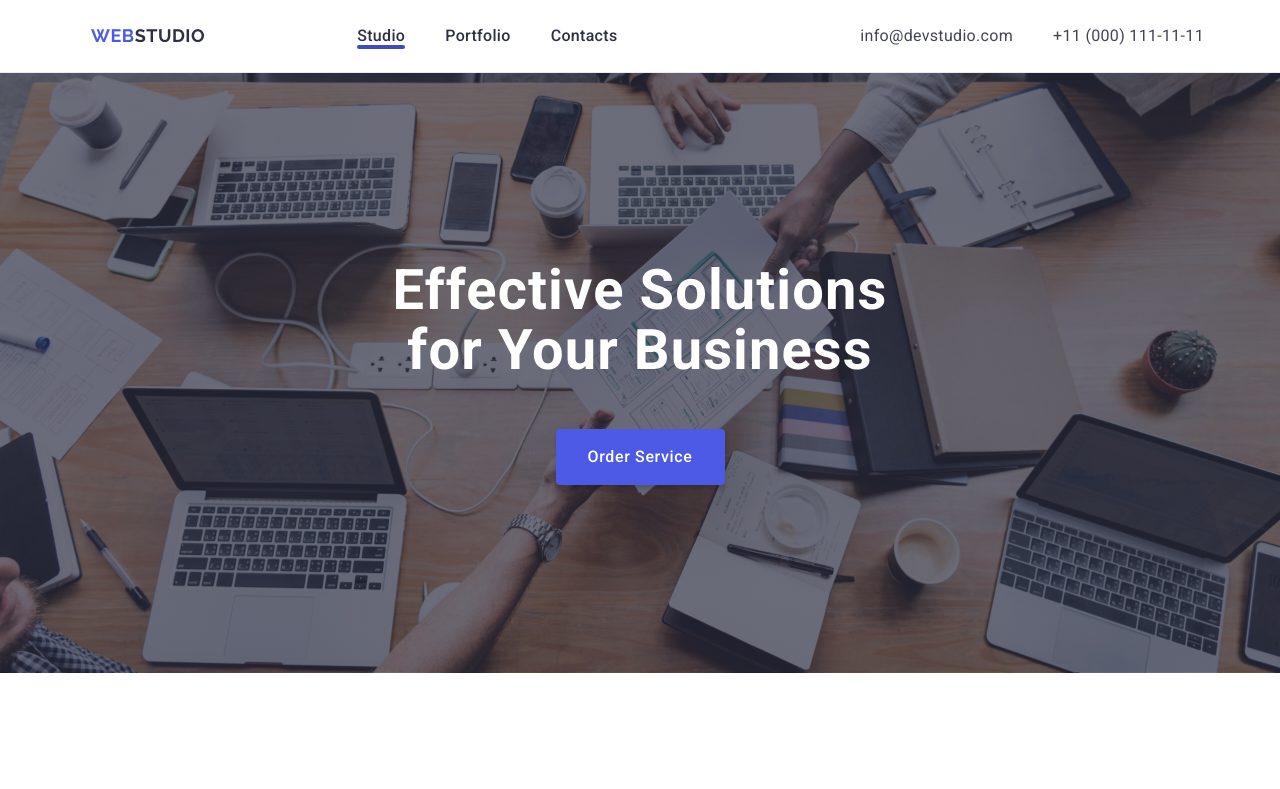
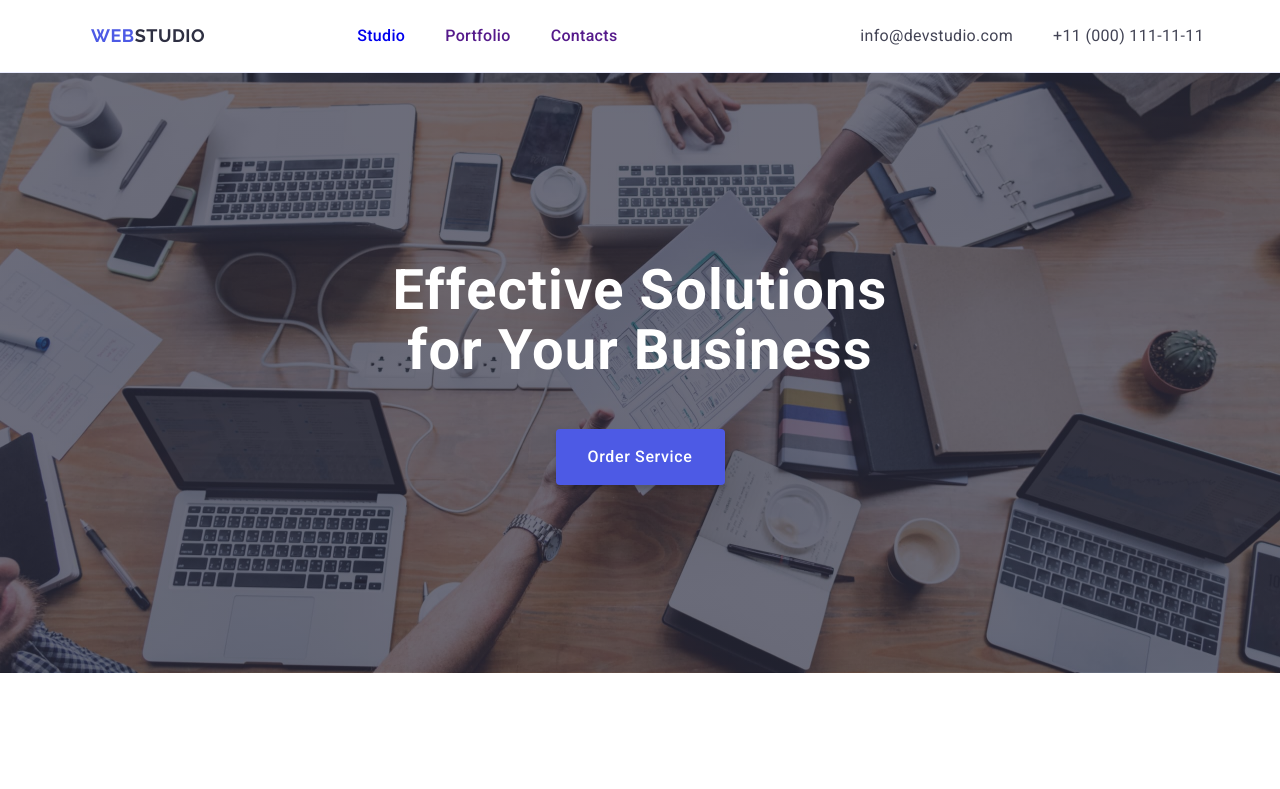
Before and after one commit to NatalinaMatioshko/goit-markup-hw-04, a plain HTML site: page index.html in a window 1280 px wide. Shown: the top 789 px of the page. Drawn offline with nearby package versions, Linux system fonts and the light colour scheme.

Commit message:
add initial files

```diff
--- a/css/styles.css
+++ b/css/styles.css
@@ -98,21 +98,19 @@ img {
   line-height: 1.5;
   letter-spacing: 0.02em;
 }
-.menu-link {
-  color: #2e2f42;
+
+.menu-link .studio {
+  color: #404bbf;
   padding: 24px 0;
+  position: relative;
 }
 
 .menu-link:hover,
 .menu-link:focus {
   color: #404bbf;
 }
-.menu-item:first-child {
-  position: relative;
-  color: #404bbf;
-}
 
-.menu-item:first-child::after {
+.menu-link::after {
   content: "";
   width: 100%;
   border-radius: 2px;
--- a/index.html
+++ b/index.html
@@ -41,7 +41,7 @@
           <!--====== NAVIGATION =========-->
           <ul class="menu">
             <li class="menu-item">
-              <a href="./index.html" class="menu-link">Studio</a>
+              <a href="./index.html" class="menu-link studio">Studio</a>
             </li>
             <li class="menu-item">
               <a href="" class="menu-link">Portfolio</a>
```
